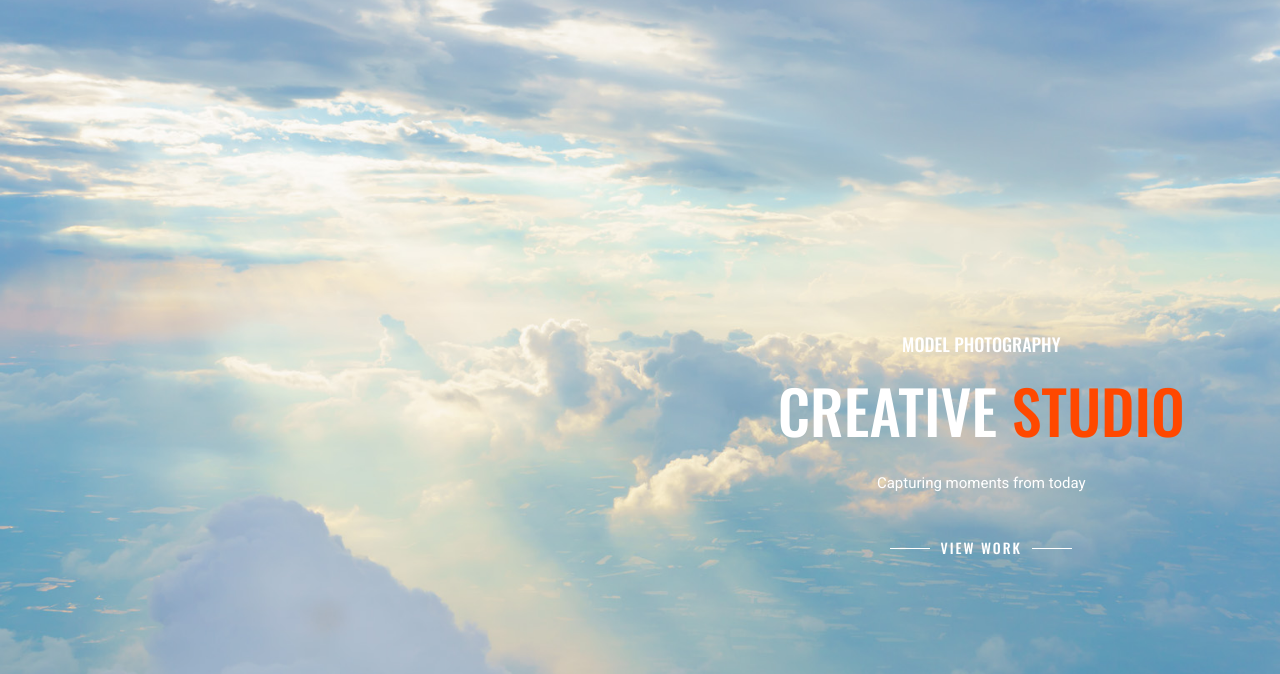
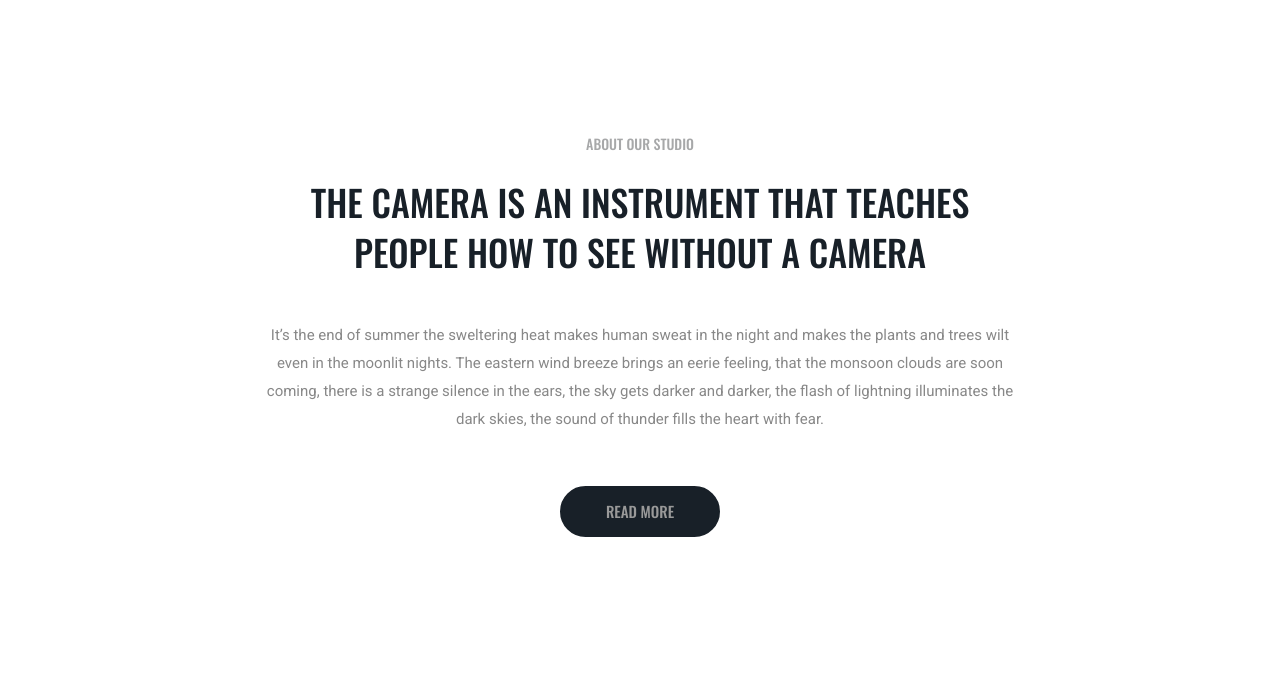
Before and after one commit to pranil007/creativestudio, a plain HTML site: page index.html in a window 1280 px wide. Shown: the part 93-767 px from the top of the page. Drawn offline with nearby package versions, Linux system fonts and the light colour scheme; files whose address does not match are found by name.

Commit message:
Update index.html

```diff
--- a/index.html
+++ b/index.html
@@ -106,22 +106,7 @@
     <!-- Header part end-->
 
     <!--::banner part start::-->
-    <section class="banner_part">
-        <div class="container">
-            <div class="row align-items-center justify-content-end">
-                <div class="col-lg-5">
-                    <div class="banner_text text-center">
-                        <div class="banner_text_iner">
-                            <h5>Model Photography</h5>
-                            <h1>Creative <span>Studio</span></h1>
-                            <p>Capturing moments from today</p>
-                            <a href="#" class="btn_1">view work</a>
-                        </div>
-                    </div>
-                </div>
-            </div>
-        </div>
-    </section>
+
     <!--::banner part start::-->
 
     <!--::about_us part start::-->
```
